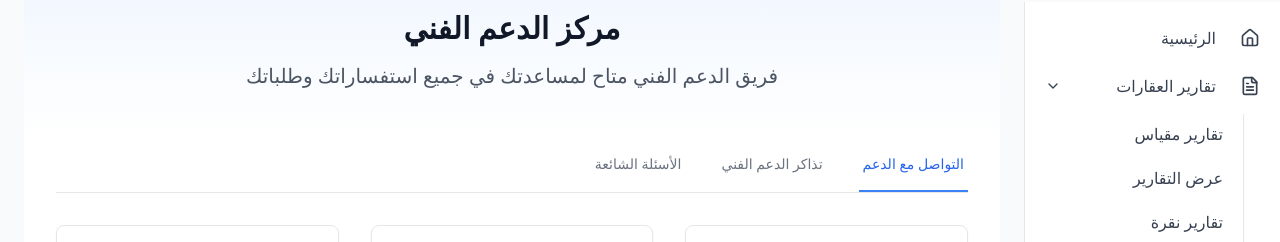
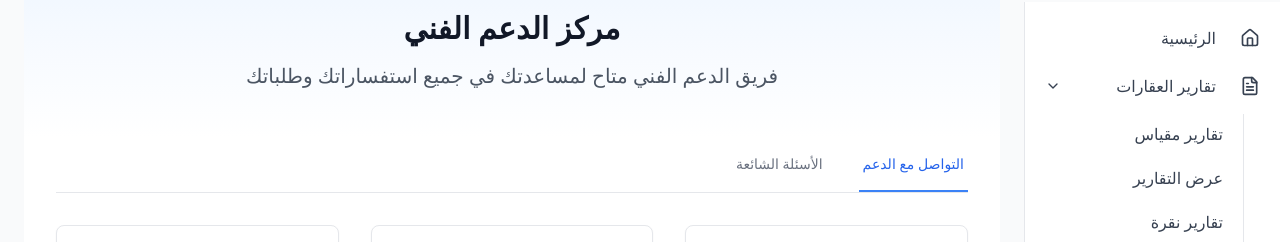
Before and after one commit to mostafa99hosny/reports_withdraw, a React app: page /support in a window 1280 px wide. Shown: the part 127-369 px from the top of the page. Built offline with nearby package versions, Linux system fonts and the light colour scheme; the HTML template or start-up script is replaced by a standard one.

Commit message:
update support

```diff
--- a/src/pages/Support/SupportPage.tsx
+++ b/src/pages/Support/SupportPage.tsx
@@ -91,9 +91,6 @@ const SupportPage: React.FC = () => {
           <nav className="flex space-x-8 space-x-reverse" aria-label="Tabs">
             <button onClick={() => setActiveTab('contact')} className={`py-4 px-1 ${activeTab === 'contact' ? 'border-b-2 border-blue-500 text-blue-600' : 'border-b-2 border-transparent text-gray-500 hover:text-gray-700 hover:border-gray-300'} font-medium text-sm`}>
               التواصل مع الدعم
-            </button>
-            <button onClick={() => setActiveTab('tickets')} className={`py-4 px-1 ${activeTab === 'tickets' ? 'border-b-2 border-blue-500 text-blue-600' : 'border-b-2 border-transparent text-gray-500 hover:text-gray-700 hover:border-gray-300'} font-medium text-sm`}>
-              تذاكر الدعم الفني
             </button>
             <button onClick={() => setActiveTab('faq')} className={`py-4 px-1 ${activeTab === 'faq' ? 'border-b-2 border-blue-500 text-blue-600' : 'border-b-2 border-transparent text-gray-500 hover:text-gray-700 hover:border-gray-300'} font-medium text-sm`}>
               الأسئلة الشائعة
```
